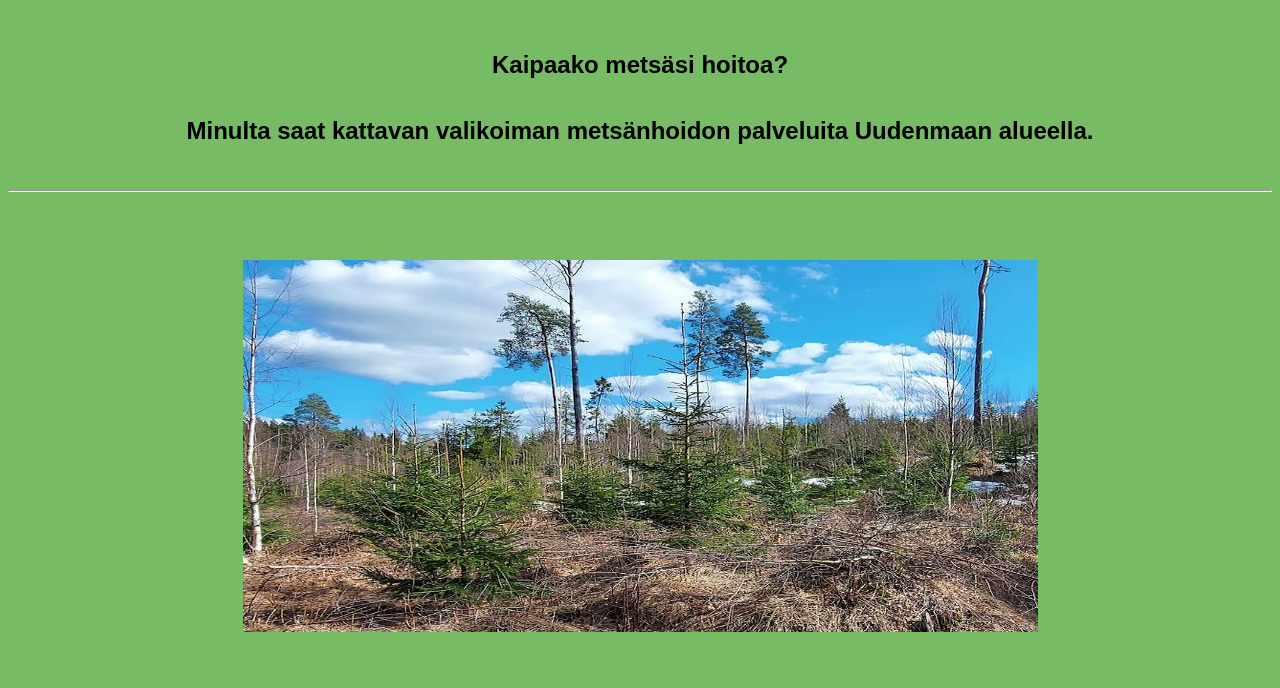
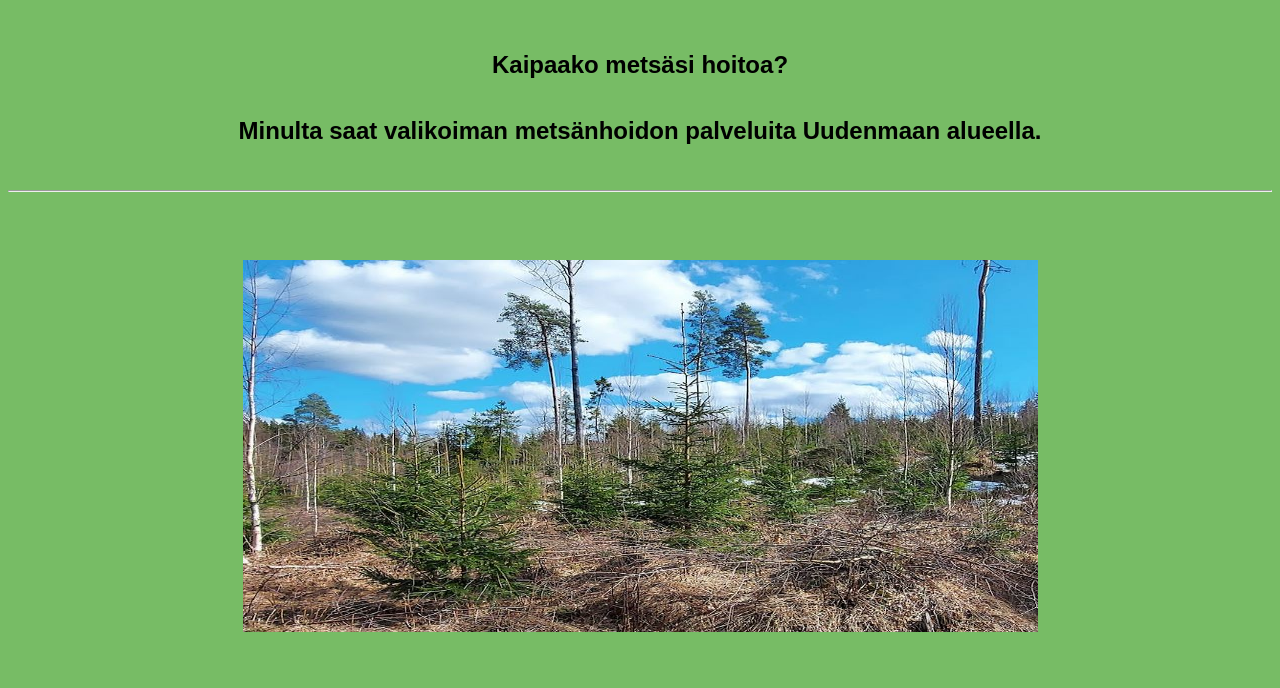
Before and after one commit to Raivaus-Valtteri/Raivaus-Valtteri.github.io, a plain HTML site: page index.html in a window 1280 px wide. Shown: the part 110-798 px from the top of the page. Drawn offline with Linux system fonts and the light colour scheme.

Commit message:
teksti
teksti

```diff
--- a/index.html
+++ b/index.html
@@ -5,7 +5,7 @@
 	<title></title>
 	<meta name="generator" content="LibreOffice 7.4.0.3 (Windows)"/>
 	<meta name="created" content="2023-05-20T15:36:23.719000000"/>
-	<meta name="changed" content="2023-05-22T13:08:49.575000000"/>
+	<meta name="changed" content="2023-06-07T14:41:17.667000000"/>
 	<style type="text/css">
 		@page { margin-top: 0.79in; margin-bottom: 0.79in }
 		p { color: #000000; font-weight: bold; text-align: center; margin-bottom: 0.1in; background: transparent }
@@ -33,7 +33,7 @@ metsäsi hoitoa?</b></font></font></p>
 </p>
 <p style="line-height: 100%; margin-top: 0.04in; margin-bottom: 0.08in">
 <font face="Liberation Sans, sans-serif"><font size="5" style="font-size: 18pt"><b>Minulta
-saat kattavan valikoiman metsänhoidon palveluita Uudenmaan alueella.</b></font></font></p>
+saat valikoiman metsänhoidon palveluita Uudenmaan alueella.</b></font></font></p>
 <p style="line-height: 100%; margin-top: 0.04in; margin-bottom: 0.08in">
 <br/>
 <br/>
@@ -61,9 +61,6 @@ saat kattavan valikoiman metsänhoidon palveluita Uudenmaan alueella.</b></font>
 	<hr/>
 
 	<p style="line-height: 100%; margin-top: 0.04in; margin-bottom: 0.08in">
-	<br/>
-<br/>
-
 	</p>
 </ul>
 <p style="line-height: 100%; margin-top: 0.04in; margin-bottom: 0.08in">
```
